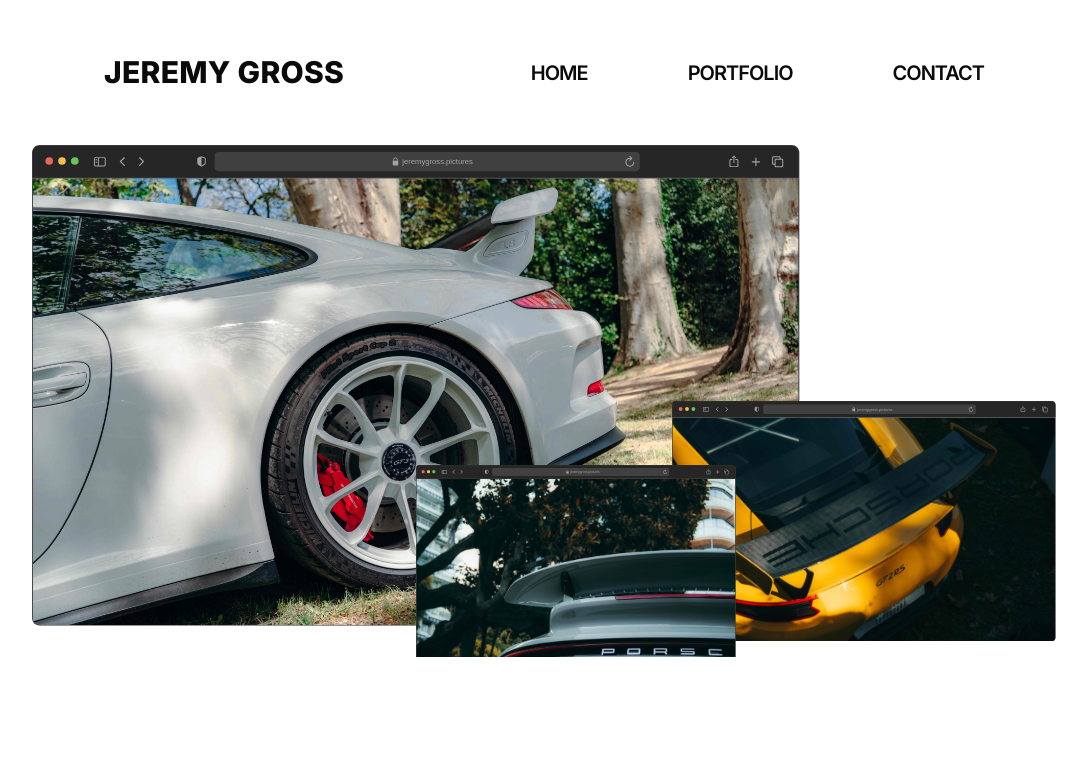
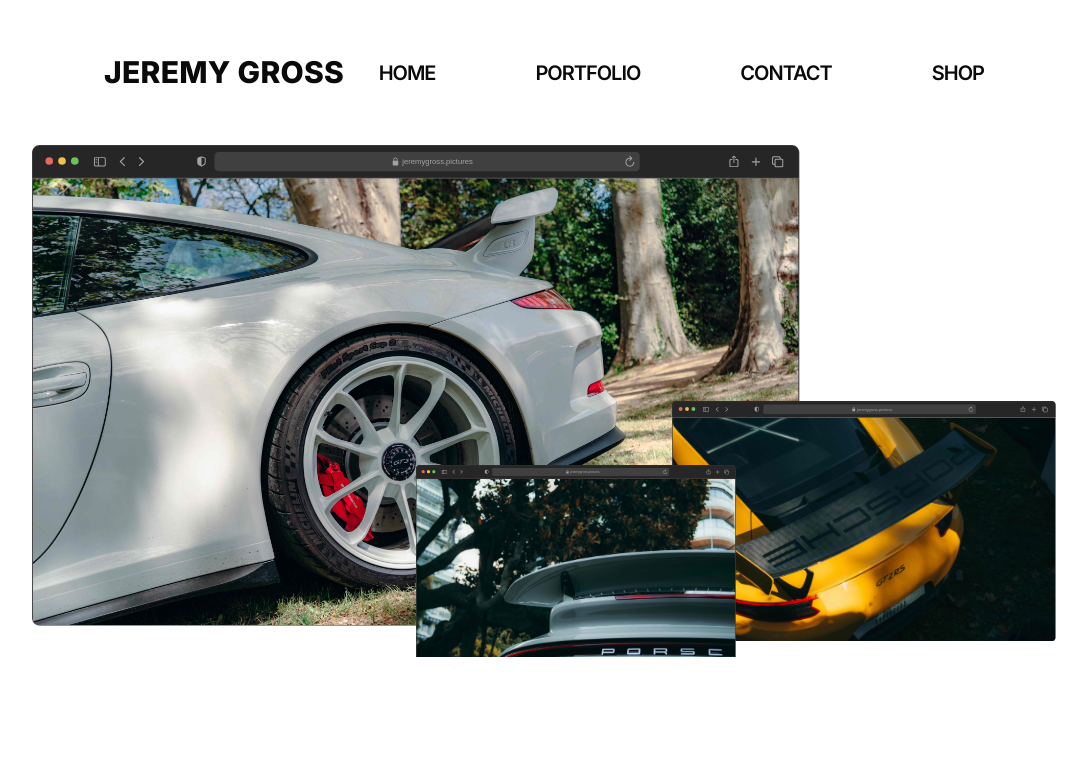
Before and after one commit to niniz13/portfolio, a React (Vite) app: page / in a window 1280 px wide. Shown: the top 758 px of the page, without its empty margins (96-1183 px from the left). Built offline with nearby package versions, Linux system fonts and the light colour scheme.

Commit message:
ajout du lien vers la boutique

```diff
--- a/src/components/Menu.jsx
+++ b/src/components/Menu.jsx
@@ -23,6 +23,7 @@
         { label: "HOME", url: "/" },
         { label: "PORTFOLIO", url: "/portfolio" },
         { label: "CONTACT", url: "/contact" },
+        { label: "SHOP", url: "https://jeremygross.pixieset.com/print-shop/"}
     ];
 
     return (
--- a/src/components/MenuItem.jsx
+++ b/src/components/MenuItem.jsx
@@ -4,9 +4,17 @@
 const MenuItem = ({ url, children }) => {
     const navigate = useNavigate();
 
+    const handleClick = () => {
+        if (/^https?:\/\//i.test(url)) {
+            window.open(url, "_blank");
+        } else {
+            navigate(url);
+        }
+    };
+
     return (
         <Typography
-            onClick={() => navigate(url)}
+            onClick={handleClick}
             sx={{
                 cursor: 'pointer',
                 position: 'relative',
```
